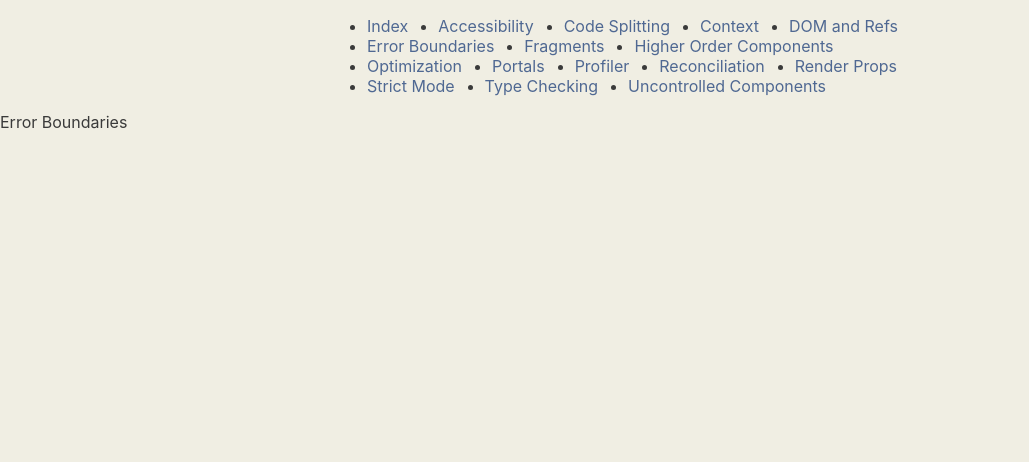
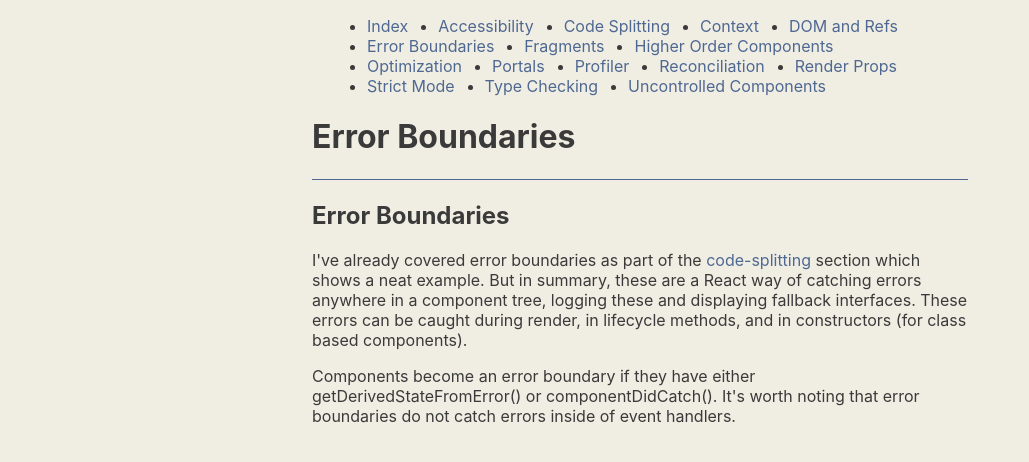
Before and after one commit to danbfield/react-concepts, a Next.js app in the folder app/: page /error-boundaries in a window 1280 px wide. Shown: the top 462 px of the page, without its empty margins (0-1029 px from the left). Built offline with nearby package versions, Linux system fonts and the light colour scheme.

Commit message:
Pages/ErrorBoundaries: Add Error Boundary summary section

```diff
--- a/app/pages/error-boundaries.js
+++ b/app/pages/error-boundaries.js
@@ -1,3 +1,26 @@
+import { Heading, Main, Paragraph, Section, Subheading } from '../components'
+import Link from 'next/link'
+
 export default function ErrorBoundaries() {
-  return <div>Error Boundaries</div>
+  return (
+    <Main>
+      <Heading>Error Boundaries</Heading>
+      <Section>
+        <Subheading>Error Boundaries</Subheading>
+        <Paragraph>
+          I've already covered error boundaries as part of the{' '}
+          <Link href='/code-splitting'>code-splitting</Link> section which shows
+          a neat example. But in summary, these are a React way of catching
+          errors anywhere in a component tree, logging these and displaying
+          fallback interfaces. These errors can be caught during render, in
+          lifecycle methods, and in constructors (for class based components).
+        </Paragraph>
+        <Paragraph>
+          Components become an error boundary if they have either
+          getDerivedStateFromError() or componentDidCatch(). It's worth noting
+          that error boundaries do not catch errors inside of event handlers.
+        </Paragraph>
+      </Section>
+    </Main>
+  )
 }
```
